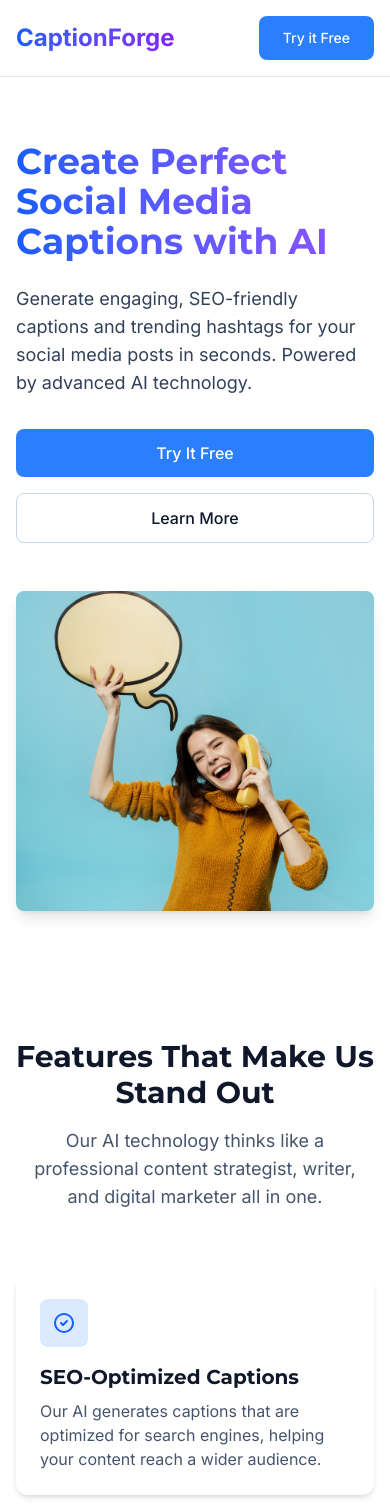
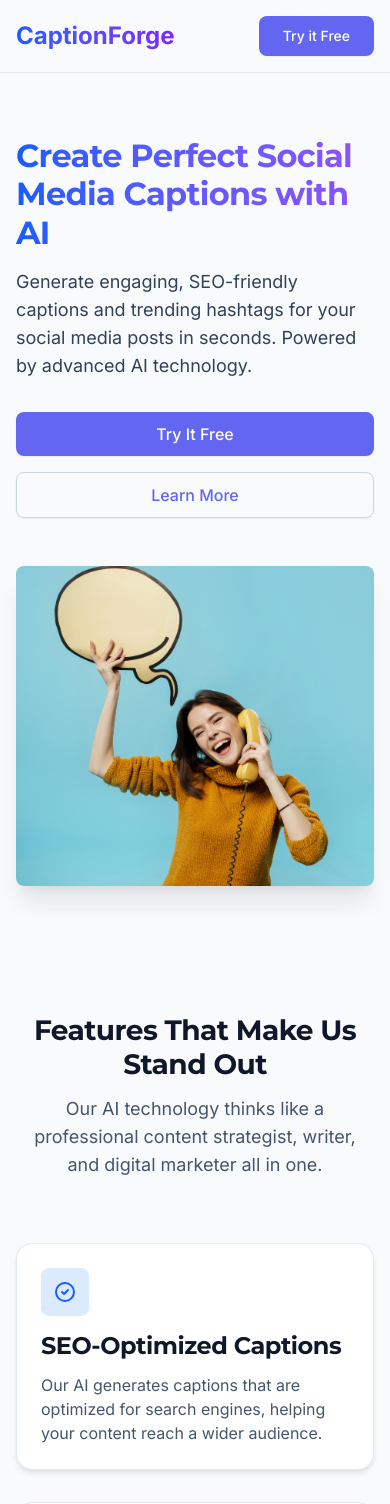
Before and after one commit to itxSaaad/caption-forge-ai-app-next, a Next.js app: page / in a window 390 px wide. Shown: the top 1504 px of the page. Built offline with nearby package versions, Linux system fonts and the light colour scheme.

Commit message:
Updated: global styles with an expanded color palette, gradients, shadows, and animations; enhanced button and card systems for improved UI/UX.

```diff
--- a/src/app/globals.css
+++ b/src/app/globals.css
@@ -1,35 +1,132 @@
 @import 'tailwindcss';
 
-:root {
-  --primary: #3b82f6;
-  --primary-dark: #2563eb;
-  --secondary: #10b981;
-  --accent: #8b5cf6;
-  --background: #ffffff;
-  --foreground: #0f172a;
-  --card: #f8fafc;
+@theme {
+  /* Color System - Expanded palette */
+  --primary: #6366f1; /* Indigo-500 */
+  --primary-light: #818cf8; /* Indigo-400 */
+  --primary-dark: #4338ca; /* Indigo-700 */
+  --primary-50: #eef2ff;
+  --primary-900: #312e81;
+
+  --secondary: #06b6d4; /* Cyan-500 */
+  --secondary-light: #22d3ee; /* Cyan-400 */
+  --secondary-dark: #0891b2; /* Cyan-600 */
+
+  --accent: #f59e42; /* Orange-400 */
+  --accent-light: #fdba74; /* Orange-300 */
+  --accent-dark: #ea580c; /* Orange-600 */
+
+  --success: #10b981; /* Emerald-500 */
+  --success-light: #34d399; /* Emerald-400 */
+  --success-dark: #059669; /* Emerald-600 */
+
+  --error: #ef4444; /* Red-500 */
+  --error-light: #f87171; /* Red-400 */
+  --error-dark: #dc2626; /* Red-600 */
+
+  --warning: #f59e42; /* Orange-400 */
+  --info: #3b82f6; /* Blue-500 */
+
+  --background: #f8fafc; /* Slate-50 */
+  --foreground: #0f172a; /* Slate-900 */
+  --muted: #64748b; /* Slate-500 */
+  --muted-light: #94a3b8; /* Slate-400 */
+  --card: #ffffff;
   --card-foreground: #1e293b;
   --border: #e2e8f0;
-  --ring: #3b82f6;
-  --error: #ef4444;
-  --success: #10b981;
-  --warning: #f59e0b;
+  --ring: #6366f1;
+
+  /* Gradients - Expanded */
+  --gradient-primary: linear-gradient(135deg, #6366f1 0%, #06b6d4 100%);
+  --gradient-accent: linear-gradient(135deg, #f59e42 0%, #6366f1 100%);
+  --gradient-cool: linear-gradient(135deg, #3b82f6 0%, #06b6d4 100%);
+  --gradient-warm: linear-gradient(135deg, #f59e42 0%, #ef4444 100%);
+  --gradient-success: linear-gradient(135deg, #10b981 0%, #22d3ee 100%);
+
+  /* Shadows */
+  --shadow-sm: 0 1px 2px rgba(15, 23, 42, 0.05);
+  --shadow: 0 4px 6px -1px rgba(15, 23, 42, 0.1), 0 2px 4px -2px rgba(15, 23, 42, 0.05);
+  --shadow-md: 0 10px 15px -3px rgba(15, 23, 42, 0.1), 0 4px 6px -4px rgba(15, 23, 42, 0.05);
+  --shadow-lg: 0 20px 25px -5px rgba(15, 23, 42, 0.1), 0 8px 10px -6px rgba(15, 23, 42, 0.05);
+
+  /* Animations */
+  --animate-fade-in: fade-in 0.3s cubic-bezier(0.4, 0, 0.2, 1);
+  --animate-fade-in-scale: fade-in-scale 0.3s cubic-bezier(0.4, 0, 0.2, 1);
+  --animate-slide-in: slide-in 0.4s cubic-bezier(0.4, 0, 0.2, 1);
+  --animate-bounce-in: bounce-in 0.5s cubic-bezier(0.175, 0.885, 0.32, 1.275);
+
+  @keyframes fade-in-scale {
+    0% {
+      opacity: 0;
+      transform: scale(0.96);
+    }
+    100% {
+      opacity: 1;
+      transform: scale(1);
+    }
+  }
+
+  @keyframes fade-in {
+    0% {
+      opacity: 0;
+    }
+    100% {
+      opacity: 1;
+    }
+  }
+
+  @keyframes slide-in {
+    0% {
+      opacity: 0;
+      transform: translateY(10px);
+    }
+    100% {
+      opacity: 1;
+      transform: translateY(0);
+    }
+  }
+
+  @keyframes bounce-in {
+    0% {
+      opacity: 0;
+      transform: scale(0.8);
+    }
+    70% {
+      transform: scale(1.05);
+    }
+    100% {
+      opacity: 1;
+      transform: scale(1);
+    }
+  }
 }
 
 @media (prefers-color-scheme: dark) {
   :root {
-    --background: #0f172a;
-    --foreground: #f8fafc;
-    --card: #1e293b;
-    --card-foreground: #e2e8f0;
-    --border: #334155;
+    --background: #0f172a; /* Slate-900 */
+    --foreground: #f1f5f9; /* Slate-100 */
+    --card: #1e293b; /* Slate-800 */
+    --card-foreground: #e2e8f0; /* Slate-200 */
+    --border: #334155; /* Slate-700 */
+    --muted: #94a3b8; /* Slate-400 */
+    --muted-light: #64748b; /* Slate-500 */
+    --shadow-sm: 0 1px 2px rgba(0, 0, 0, 0.3);
+    --shadow: 0 4px 6px -1px rgba(0, 0, 0, 0.2), 0 2px 4px -2px rgba(0, 0, 0, 0.1);
+    --shadow-md: 0 10px 15px -3px rgba(0, 0, 0, 0.2), 0 4px 6px -4px rgba(0, 0, 0, 0.1);
+    --shadow-lg: 0 20px 25px -5px rgba(0, 0, 0, 0.2), 0 8px 10px -6px rgba(0, 0, 0, 0.1);
   }
 }
 
+/* Base styles */
 body {
-  font-family: var(--font-inter);
+  font-family: var(--font-inter), system-ui, sans-serif;
   color: var(--foreground);
   background: var(--background);
+  transition:
+    background 0.3s,
+    color 0.3s;
+  line-height: 1.5;
+  -webkit-font-smoothing: antialiased;
 }
 
 h1,
@@ -38,30 +135,259 @@ h3,
 h4,
 h5,
 h6 {
-  font-family: var(--font-montserrat);
+  font-family: var(--font-montserrat), system-ui, sans-serif;
   font-weight: 700;
+  letter-spacing: -0.02em;
+  line-height: 1.2;
+  margin-bottom: 0.5em;
 }
 
+h1 {
+  font-size: 2.5rem;
+}
+h2 {
+  font-size: 2rem;
+}
+h3 {
+  font-size: 1.75rem;
+}
+h4 {
+  font-size: 1.5rem;
+}
+h5 {
+  font-size: 1.25rem;
+}
+h6 {
+  font-size: 1rem;
+}
+
+a {
+  color: var(--primary);
+  transition: all 0.2s ease;
+  text-decoration: none;
+}
+
+a:hover {
+  color: var(--primary-dark);
+}
+
+/* Button System */
 .btn {
-  @apply px-6 py-3 rounded-lg font-medium transition-all duration-200;
+  @apply relative inline-flex items-center justify-center overflow-hidden rounded-lg px-6 py-2.5 font-medium transition-all duration-200;
+  box-shadow: var(--shadow-sm);
+}
+
+.btn::after {
+  content: '';
+  position: absolute;
+  width: 5rem;
+  height: 5rem;
+  background: rgba(255, 255, 255, 0.2);
+  border-radius: 50%;
+  transform: scale(0);
+  transition: transform 0.5s cubic-bezier(0.4, 0, 0.2, 1);
+  opacity: 0;
+}
+
+.btn:active::after {
+  transform: scale(2);
+  opacity: 0;
+  transition: 0s;
 }
 
 .btn-primary {
-  @apply bg-blue-500 hover:bg-blue-600 text-white;
+  @apply bg-[var(--primary)] text-white hover:bg-[var(--primary-dark)];
 }
 
 .btn-secondary {
-  @apply bg-emerald-500 hover:bg-emerald-600 text-white;
+  @apply bg-[var(--secondary)] text-white hover:bg-[var(--secondary-dark)];
 }
 
-.container-custom {
-  @apply max-w-7xl mx-auto px-4 sm:px-6 lg:px-8;
+.btn-outline {
+  @apply border border-[var(--border)] bg-transparent hover:bg-[var(--background)];
 }
 
-.card {
-  @apply bg-white dark:bg-slate-800 rounded-xl shadow-md p-6;
+.btn-accent {
+  background: var(--gradient-accent);
+  @apply text-white hover:shadow-md;
 }
 
+.btn-success {
+  @apply bg-[var(--success)] text-white hover:bg-[var(--success-dark)];
+}
+
+.btn-sm {
+  @apply px-4 py-1.5 text-sm;
+}
+
+.btn-lg {
+  @apply px-8 py-3 text-lg;
+}
+
+/* Layout */
+.container-custom {
+  @apply mx-auto max-w-7xl px-4 sm:px-6 lg:px-8;
+}
+
+.section {
+  @apply py-12 md:py-24;
+}
+
+/* Card System */
+.card {
+  @apply rounded-2xl border border-[var(--border)] bg-[var(--card)] p-6 transition-all duration-200;
+  box-shadow: var(--shadow);
+}
+
+.card-hover:hover {
+  transform: translateY(-2px);
+  box-shadow: var(--shadow-md);
+}
+
+.card-highlighted {
+  @apply border-[var(--primary-light)] bg-[var(--primary-50)]/50 dark:bg-[var(--primary-900)]/10;
+}
+
+/* Alerts */
+.alert {
+  @apply mb-4 flex items-center gap-3 rounded-lg px-4 py-3 font-medium;
+}
+
+.alert-success {
+  @apply border border-[var(--success)] bg-[var(--success)]/10 text-[var(--success)];
+}
+
+.alert-error {
+  @apply border border-[var(--error)] bg-[var(--error)]/10 text-[var(--error)];
+}
+
+.alert-warning {
+  @apply border border-[var(--warning)] bg-[var(--warning)]/10 text-[var(--warning)];
+}
+
+.alert-info {
+  @apply border border-[var(--info)] bg-[var(--info)]/10 text-[var(--info)];
+}
+
+/* Form elements */
+.input {
+  @apply rounded-lg border border-[var(--border)] bg-[var(--background)] px-4 py-2 transition-all focus:border-[var(--primary)] focus:ring-2 focus:ring-[var(--primary)]/20 focus:outline-none;
+}
+
+.label {
+  @apply mb-1 block text-sm font-medium text-[var(--foreground)];
+}
+
+/* Animation utilities */
+.fade-in {
+  animation: var(--animate-fade-in);
+}
+
+.fade-in-scale {
+  animation: var(--animate-fade-in-scale);
+}
+
+.slide-in {
+  animation: var(--animate-slide-in);
+}
+
+.bounce-in {
+  animation: var(--animate-bounce-in);
+}
+
+.delay-100 {
+  animation-delay: 100ms;
+}
+.delay-200 {
+  animation-delay: 200ms;
+}
+.delay-300 {
+  animation-delay: 300ms;
+}
+.delay-400 {
+  animation-delay: 400ms;
+}
+.delay-500 {
+  animation-delay: 500ms;
+}
+
+/* Badge */
+.badge {
+  @apply inline-flex items-center rounded-full px-2.5 py-0.5 text-xs font-medium;
+}
+
+.badge-primary {
+  @apply bg-[var(--primary)] text-white;
+}
+
+.badge-secondary {
+  @apply bg-[var(--secondary)] text-white;
+}
+
+.badge-outline {
+  @apply border border-[var(--border)] text-[var(--foreground)];
+}
+
+/* Gradients */
+.gradient-primary {
+  background: var(--gradient-primary);
+  @apply text-white;
+}
+
+.gradient-accent {
+  background: var(--gradient-accent);
+  @apply text-white;
+}
+
+.gradient-cool {
+  background: var(--gradient-cool);
+  @apply text-white;
+}
+
+.gradient-warm {
+  background: var(--gradient-warm);
+  @apply text-white;
+}
+
+/* Skeleton loading */
 .skeleton {
-  @apply animate-pulse bg-slate-200 dark:bg-slate-700 rounded;
+  @apply animate-pulse rounded bg-slate-200 dark:bg-slate-700;
 }
+
+/* Glass effect */
+.glass {
+  @apply bg-white/30 backdrop-blur-md dark:bg-black/30;
+  border: 1px solid rgba(255, 255, 255, 0.2);
+}
+
+/* Custom scrollbar */
+::-webkit-scrollbar {
+  width: 5px;
+  height: 5px;
+}
+
+::-webkit-scrollbar-track {
+  background: var(--background);
+}
+
+::-webkit-scrollbar-thumb {
+  background: linear-gradient(135deg, var(--primary), var(--secondary));
+  border-radius: 100px;
+}
+
+::-webkit-scrollbar-thumb:hover {
+  background: linear-gradient(135deg, var(--secondary), var(--primary));
+}
+
+/* Responsive typography */
+@media (max-width: 640px) {
+  h1 {
+    font-size: 2rem;
+  }
+  h2 {
+    font-size: 1.75rem;
+  }
+  h3 {
+    font-size: 1.5rem;
+  }
+}
```
